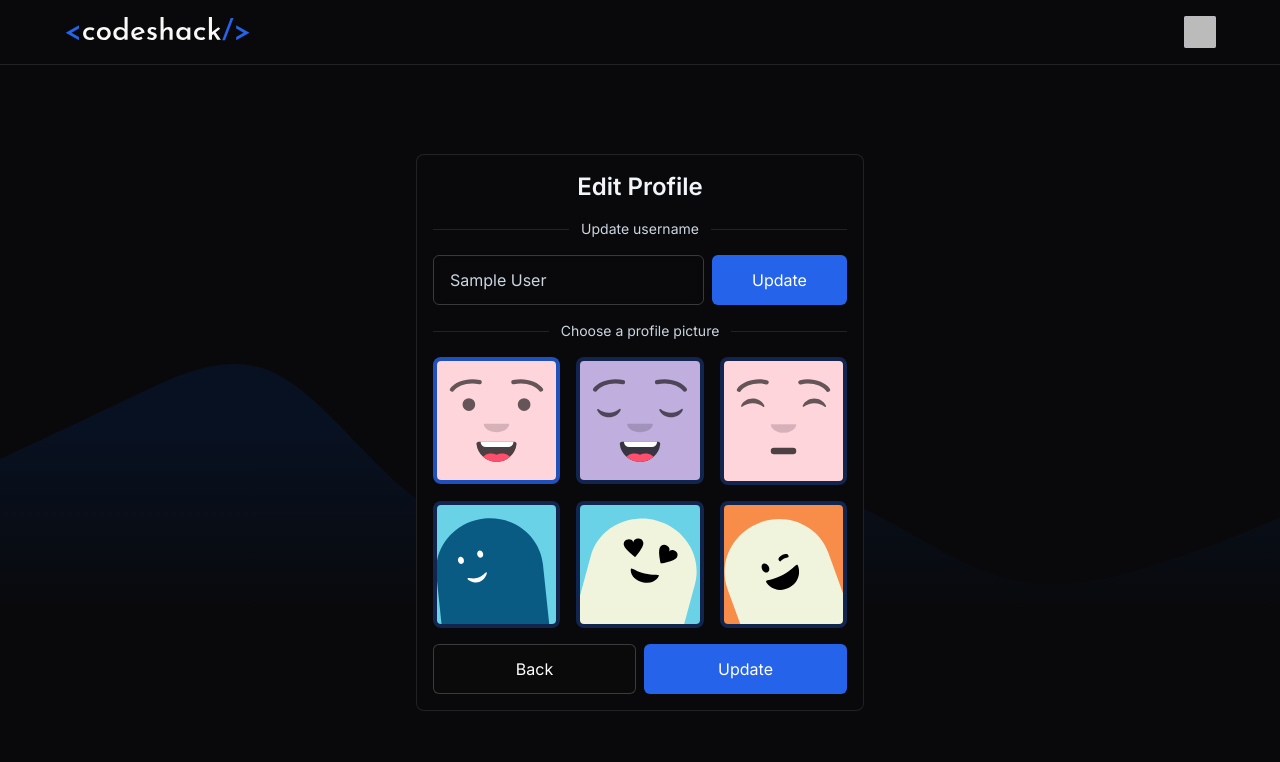
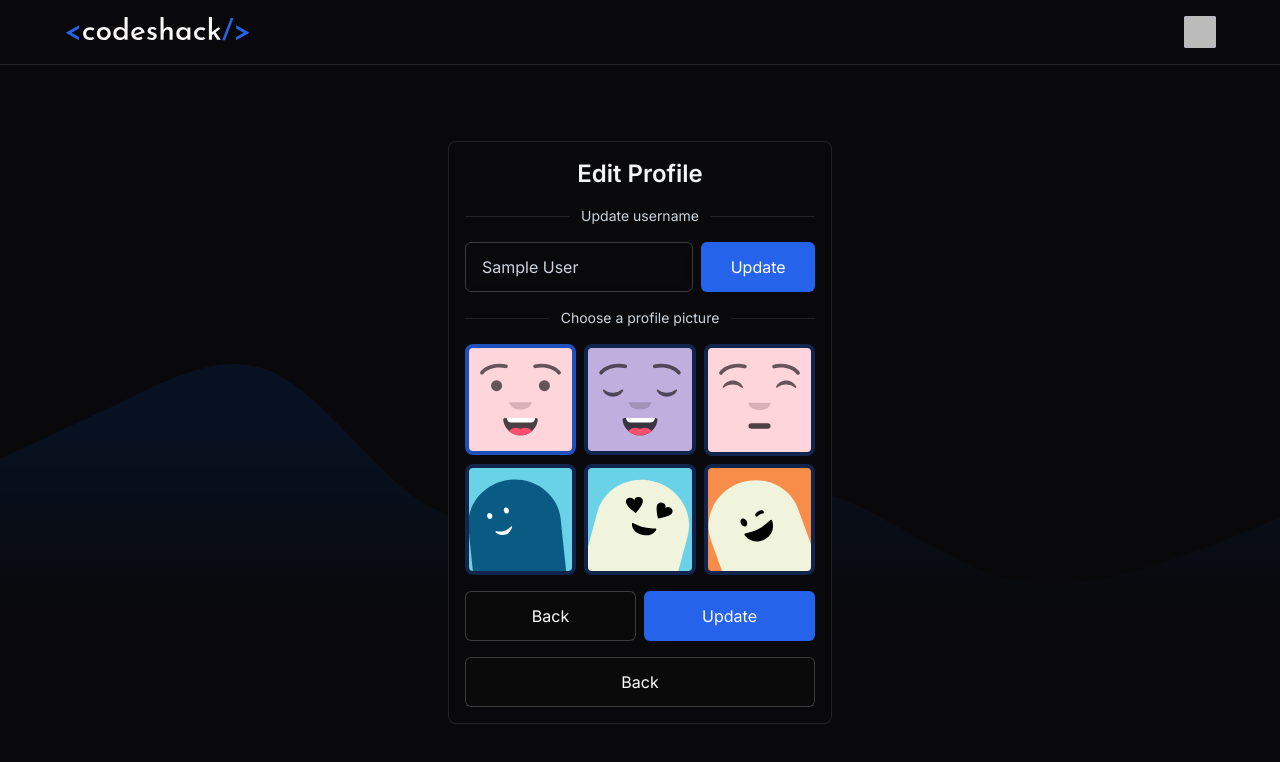
Before and after one commit to shadyy41/codeshack, a Next.js app: page /user in a window 1280 px wide. Shown: the top 762 px of the page. Built offline with nearby package versions, Linux system fonts and the light colour scheme; no server answers; sample sign-in values are in the browser's storage.

Commit message:
Added native spinner

```diff
--- a/app/components/spinner.tsx
+++ b/app/components/spinner.tsx
@@ -1,7 +1,7 @@
 const Spinner = ({sizeclass="h-5 w-5 sm:h-6 sm:w-6"}:{sizeclass?:string}) => {
   return (
-    <div className={`inline-block ${sizeclass} animate-spin rounded-full border-2 border-solid border-current border-r-transparent align-[-0.125em] motion-reduce:animate-[spin_1.5s_linear_infinite]`} role="status">
-    <span className="!absolute !-m-px !h-px !w-px !overflow-hidden !whitespace-nowrap !border-0 !p-0 ![clip:rect(0,0,0,0)]">Loading...</span>
+  <div className={`inline-block ${sizeclass} animate-spin rounded-full border-2 border-solid border-current border-r-transparent align-[-0.125em] motion-reduce:animate-[spin_1.5s_linear_infinite]`} role="status">
+    <span className="sr-only">Loading...</span>
   </div>
   )
 }
--- a/app/components/usermenu.tsx
+++ b/app/components/usermenu.tsx
@@ -103,12 +103,12 @@ const UserMenu = ({ authenticated, name, userImage, isPremium, email } : Props)
             <div className="py-1 text-slate-300">
               <Menu.Item>
                 {({ active }) => (
-                  <Link href="/auth/signin" className={`${active && 'bg-zinc-900'} text-sm sm:text-md block w-full px-4 py-2 text-left hover:bg-zinc-900 transition-colors`}>Sign in</Link>
+                  <Link href="/auth/signin" className={`${active && 'bg-zinc-900'} text-sm sm:text-md block w-full px-4 py-2 text-left hover:bg-zinc-900 transition-colors`}>Login</Link>
                 )}
               </Menu.Item>
               <Menu.Item>
                 {({ active }) => (
-                  <Link href="/auth/signin" className={`${active && 'bg-zinc-900'} text-sm sm:text-md block w-full px-4 py-2 text-left hover:bg-zinc-900 transition-colors`}>Sign up</Link>
+                  <Link href="/auth/signin" className={`${active && 'bg-zinc-900'} text-sm sm:text-md block w-full px-4 py-2 text-left hover:bg-zinc-900 transition-colors`}>Sign Up</Link>
                 )}
               </Menu.Item>
             </div>
--- a/app/room/join/components/clientside.tsx
+++ b/app/room/join/components/clientside.tsx
@@ -43,8 +43,8 @@ const ClientSide = ({ name="Anonymous" } : { name: string | undefined | null })
         {/* @ts-ignore */}
         <input type="text" placeholder="Join as" value={name_s} onChange={e=>setName_s(e.target.value)} className="text-sm sm:text-base w-full text-slate-300 py-3 px-4 rounded-md border border-white border-opacity-20 hover:border-opacity-40 transition-colors custom-outline bg-transparent backdrop-blur-sm"/>
         {/* @ts-ignore */}
-        <input type="text" placeholder="Enter Room ID" value={roomId} onChange={e=>setRoomId(e.target.value)} className="text-sm sm:text-base w-full text-slate-300 py-3 px-4 rounded-md border border-white border-opacity-20 hover:border-opacity-40 transition-colors custom-outline bg-transparent backdrop-blur-sm"/>
-        <button className={`text-sm sm:text-base py-3 rounded-md bg-blue-600 text-white hover:bg-blue-500 transition-colors custom-outline w-full max-w-sm ${isLoading ? 'cursor-progress' : ''}`} onClick={()=>setIsOpen(true)} disabled={isLoading}>
+        <input type="text" placeholder="Enter Room ID" value={roomId} onChange={e=>setRoomId(e.target.value)} className="text-sm sm:text-base w-full text-slate-300 py-3 px-4 rounded-md border border-white border-opacity-20 hover:border-opacity-40 transition-colors custom-outline bg-transparent backdrop-blur-sm" onSubmit={()=>setLoading(true)}/>
+        <button className="text-sm sm:text-base py-3 rounded-md bg-blue-600 text-white hover:bg-blue-500 transition-colors custom-outline w-full max-w-sm" onClick={()=>setIsOpen(true)}>
           Preview Video
         </button>
       </div>
--- a/app/user/collections/components/clientside.tsx
+++ b/app/user/collections/components/clientside.tsx
@@ -4,6 +4,7 @@ import { useState, useEffect } from "react"
 import Image from "next/image"
 import Divider from "@/app/components/divider"
 import { useRouter } from "next/navigation";
+import Spinner from "@/app/components/spinner";
 
 export interface Props {
   name?: string | null | undefined,
@@ -51,8 +52,8 @@ const ClientSide = ({ name, userImage, isPremium }: Props) => {
         }} className={`text-sm sm:text-base py-3 rounded-md border border-white border-opacity-20 text-white hover:bg-neutral-900 bg-neutral-950 transition-colors custom-outline w-1/2`}>
           Back
         </button>
-        <button type="submit" disabled={ !isPremium || pending || !canSubmit } className={`text-sm sm:text-base py-3 rounded-md bg-blue-600 text-white hover:bg-blue-500 transition-colors custom-outline w-1/2 ${ (!isPremium || !canSubmit) && 'cursor-not-allowed' } ${ pending && 'cursor-wait' }`}>
-          {pending ? 'Updating...' : 'Update'}
+        <button type="submit" disabled={ !isPremium || pending || !canSubmit } className={`text-sm sm:text-base py-3 rounded-md bg-blue-600 text-white hover:bg-blue-500 transition-colors custom-outline w-1/2 ${ (!isPremium || !canSubmit) && 'cursor-not-allowed' } ${ pending && 'cursor-wait' } flex items-center justify-center`}>
+          {pending ? <Spinner/> : 'Update'}
         </button>
       </div>
     </>
--- a/app/user/components/userimageform.tsx
+++ b/app/user/components/userimageform.tsx
@@ -3,7 +3,8 @@ import { experimental_useFormStatus as useFormStatus } from "react-dom"
 import { useState, useEffect } from "react"
 import Image from "next/image"
 import Link from "next/link"
-import { useRouter } from "next/navigation";
+import { useRouter } from "next/navigation"
+import Spinner from "@/app/components/spinner"
 
 export interface Props {
   name?: string | null | undefined,
@@ -30,14 +31,14 @@ const UserimageForm = ({ name, userImage, isPremium }: Props) => {
 
   return (
     <>
-      <div className={`flex flex-col gap-2 w-full sm:gap-4`}>
-        <div className="grid grid-cols-3 gap-2 sm:gap-4 w-full">
+      <div className={`flex flex-col gap-2 w-full`}>
+        <div className="grid grid-cols-3 gap-2 w-full">
           {[...Array(3)].map((im, idx)=><label key={idx} id={`/dicebear/avataaarsNeutral-${idx}.svg`} className={`overflow-hidden custom-outline cursor-pointer border-blue-600 border-4 border-opacity-30 bg-neutral-950 aspect-square relative ${ selected===`/dicebear/avataaarsNeutral-${idx}.svg` ? 'border-opacity-80' : 'hover:border-opacity-80' } rounded-lg`} tabIndex={0} onKeyUp={handleChangeLabel}>
             <Image src={`/dicebear/avataaarsNeutral-${idx}.svg`} alt="profile image" fill sizes="1rem"/>
             <input type="radio" name="userimage" value={`/dicebear/avataaarsNeutral-${idx}.svg`} checked={selected===`/dicebear/avataaarsNeutral-${idx}.svg`} onChange={handleChange} className="hidden" aria-hidden="true"/>
           </label>)}
         </div>
-        <div className="grid grid-cols-3 gap-2 sm:gap-4 w-full">
+        <div className="grid grid-cols-3 gap-2 w-full">
           {[...Array(3)].map((im, idx)=><label key={idx} id={`/dicebear/thumbs-${idx}.svg`} className={`overflow-hidden custom-outline cursor-pointer border-blue-600 border-4 border-opacity-30 bg-neutral-950 aspect-square relative ${ selected===`/dicebear/thumbs-${idx}.svg` ? 'border-opacity-80' : 'hover:border-opacity-80' } rounded-lg`} tabIndex={0} onKeyUp={handleChangeLabel}>
             <Image src={`/dicebear/thumbs-${idx}.svg`} alt="profile image" fill sizes="1rem"/>
             <input type="radio" name="userimage" value={`/dicebear/thumbs-${idx}.svg`} checked={selected===`/dicebear/thumbs-${idx}.svg`} onChange={handleChange} className="hidden" aria-hidden="true"/>
@@ -53,10 +54,16 @@ const UserimageForm = ({ name, userImage, isPremium }: Props) => {
         }} className={`text-sm sm:text-base py-3 rounded-md border border-white border-opacity-20 text-white hover:bg-neutral-900 bg-neutral-950 transition-colors custom-outline w-1/2`}>
           Back
         </button>}
-        <button type="submit" disabled={ !isPremium || pending || !canSubmit } className={`text-sm sm:text-base py-3 rounded-md bg-blue-600 text-white hover:bg-blue-500 transition-colors custom-outline w-1/2 ${ (!isPremium || !canSubmit) && 'cursor-not-allowed' } ${ pending && 'cursor-wait' }`}>
-          {pending ? 'Updating...' : 'Update'}
+        <button type="submit" disabled={ !isPremium || pending || !canSubmit } className={`text-sm sm:text-base py-3 rounded-md bg-blue-600 text-white hover:bg-blue-500 transition-colors custom-outline w-1/2 ${ (!isPremium || !canSubmit) && 'cursor-not-allowed' } ${ pending && 'cursor-wait' } flex items-center justify-center`}>
+          {pending ? <Spinner/> : 'Update'}
         </button>
       </div>
+      <button onClick={(e)=>{
+        e.preventDefault()
+        router.back()
+      }} className={`w-full text-sm sm:text-base py-3 rounded-md border border-white border-opacity-20 text-white hover:bg-neutral-900 bg-neutral-950 transition-colors custom-outline`}>
+        Back
+      </button>
     </>
   )
 }
--- a/app/user/page.tsx
+++ b/app/user/page.tsx
@@ -43,7 +43,7 @@ const User = async () => {
 
   return (
     <div className="h-full w-full flex items-center justify-center px-8 sm:px-0 text-center py-6">
-      <div className="h-fit w-full max-w-md border rounded-lg border-white border-opacity-10 flex flex-col items-center justify-start py-4 px-4 bg-zinc-950 gap-4">
+      <div className="h-fit w-full max-w-sm border rounded-lg border-white border-opacity-10 flex flex-col items-center justify-start py-4 px-4 bg-zinc-950 gap-4">
         <FormHeader text="Edit Profile"/>
         <Divider text="Update username"/>
         <form action={editUsername} className="w-full flex flex-col items-center justify-center gap-2">
```
Also changed, not shown: app/room/join/components/previewmodal.tsx (+9 -5 lines).
